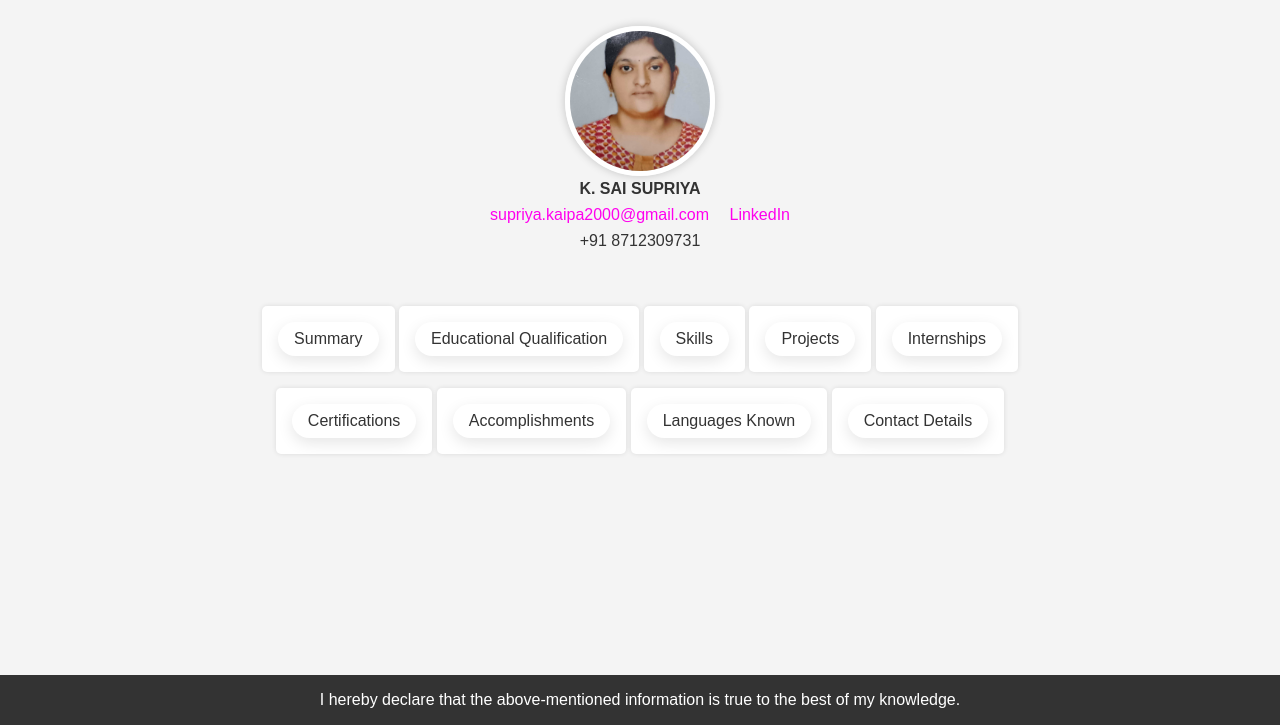
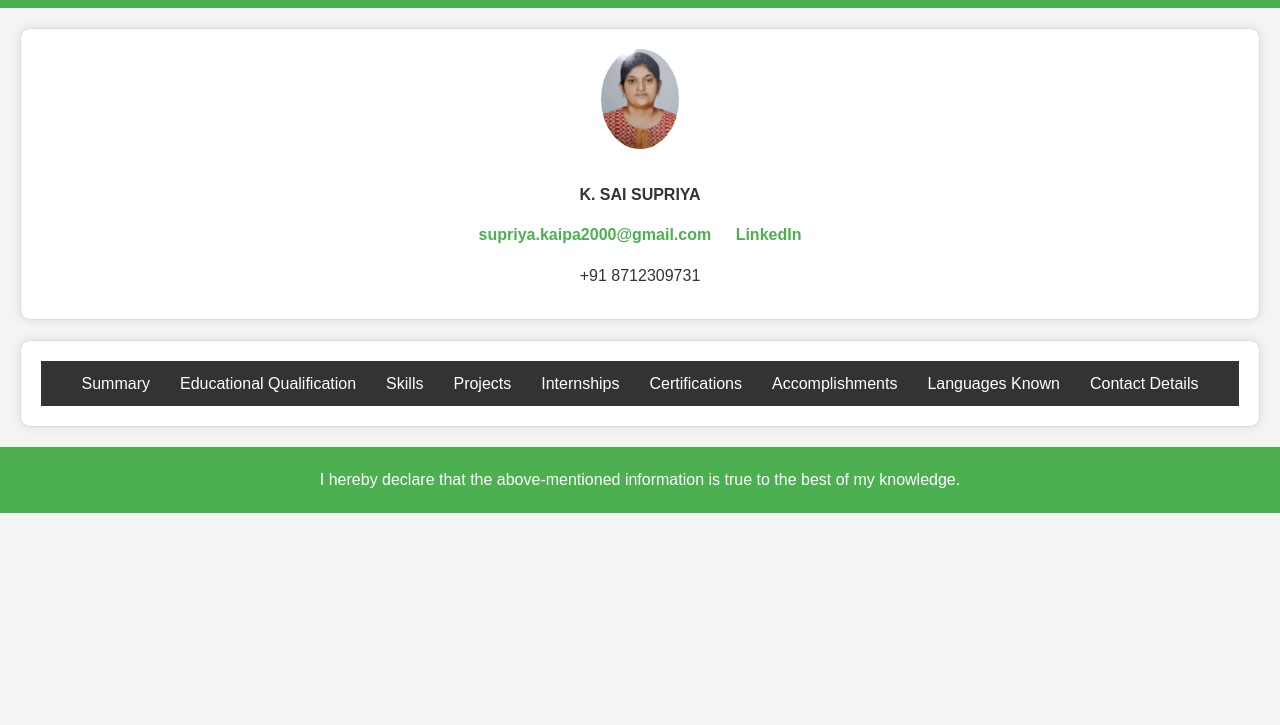
Before and after one commit to supriya083/Portfolio-Website, a plain HTML site: page index.html in a window 1280 px wide. Shown: the part 75-800 px from the top of the page. Drawn offline with Linux system fonts and the light colour scheme.

Commit message:
Update style.css

```diff
--- a/style.css
+++ b/style.css
@@ -1,21 +1,20 @@
-/* Resetting default margin and padding */
-* {
-    margin: 0;
-    padding: 0;
-    box-sizing: border-box;
-}
+/* style.css */
 
 body {
     font-family: Arial, sans-serif;
+    line-height: 1.6;
+    margin: 0;
+    padding: 0;
     background-color: #f4f4f4;
     color: #333;
 }
 
 header {
-    background-color: #333;
-    color: #fff;
+    background-color: #4CAF50;
+    color: white;
+    padding: 1rem 0;
     text-align: center;
-    padding: 1rem 0;
+    margin-bottom: 20px;
 }
 
 header h1 {
@@ -24,103 +23,144 @@ header h1 {
 
 .profile {
     text-align: center;
-    padding: 2rem 0;
+    padding: 20px;
+    background: white;
+    border: 1px solid #ddd;
+    box-shadow: 0 0 10px rgba(0, 0, 0, 0.1);
+    margin: 0 20px 20px 20px;
+    border-radius: 10px;
 }
 
 .profile img {
     border-radius: 50%;
-    width: 150px;
-    height: 150px;
-    object-fit: cover;
-    border: 5px solid #fff;
-    box-shadow: 0 0 10px rgba(0, 0, 0, 0.2);
+    margin-bottom: 15px;
+}
+
+.profile h1 {
+    margin: 10px 0;
 }
 
 .profile a {
     display: inline-block;
-    color: #ff00ee;
+    margin: 5px 10px;
+    color: #4CAF50;
     text-decoration: none;
-    margin: 0.5rem;
-    transition: color 0.3s ease;
+    font-weight: bold;
 }
 
 .profile a:hover {
-    color: #d600b0;
+    text-decoration: underline;
 }
 
-main {
-    max-width: 800px;
-    margin: 0 auto;
-    padding: 1rem;
+.profile p {
+    margin: 10px 0;
+}
+
+nav {
+    background: #333;
+    color: white;
+    padding: 10px 0;
 }
 
 nav ul {
     list-style: none;
     padding: 0;
-    text-align: center;
+    margin: 0;
+    display: flex;
+    justify-content: center;
 }
 
-nav li {
-    display: inline-block;
-    margin: 0 10px;
+nav ul li {
+    margin: 0 15px;
 }
 
-nav a {
+nav ul li a {
+    color: white;
     text-decoration: none;
-    color: #333;
-    background-color: #fff;
-    padding: 0.5rem 1rem;
-    border-radius: 25px;
-    display: inline-block;
-    box-shadow: 0 5px 15px rgba(0, 0, 0, 0.1);
-    transition: background-color 0.3s ease;
 }
 
-nav a:hover {
-    background-color: #f2f2f2;
+nav ul li a:hover {
+    text-decoration: underline;
 }
 
-footer {
-    text-align: center;
-    padding: 1rem 0;
-    background-color: #333;
-    color: #fff;
-    position: fixed;
-    width: 100%;
-    bottom: 0;
+main {
+    padding: 20px;
+    background: white;
+    margin: 0 20px 20px 20px;
+    border: 1px solid #ddd;
+    box-shadow: 0 0 10px rgba(0, 0, 0, 0.1);
+    border-radius: 10px;
 }
 
 table {
     width: 100%;
     border-collapse: collapse;
-    margin: 1rem 0;
+    margin: 20px 0;
+    background: white;
+    box-shadow: 0 0 10px rgba(0, 0, 0, 0.1);
+    border-radius: 10px;
+    overflow: hidden;
 }
 
-table,
-th,
-td {
+table th, table td {
     border: 1px solid #ddd;
-}
-
-th,
-td {
-    padding: 0.5rem;
+    padding: 8px;
     text-align: left;
 }
 
-th {
+table th {
+    background-color: #4CAF50;
+    color: white;
+}
+
+table tr:nth-child(even) {
     background-color: #f2f2f2;
 }
 
-ul {
-    list-style-type: none;
-    padding: 0;
+table tr:hover {
+    background-color: #ddd;
 }
 
-ul li {
-    background: #fff;
-    margin: 0.5rem 0;
-    padding: 1rem;
+table th, table td {
+    border-width: 1px;
+    border-style: solid;
+    border-color: #ddd;
+}
+
+table th {
+    font-weight: bold;
+}
+
+table caption {
+    margin: 10px 0;
+    font-size: 1.2em;
+    font-weight: bold;
+    color: #333;
+}
+
+
+footer {
+    text-align: center;
+    padding: 20px;
+    background: #4CAF50;
+    color: white;
+}
+
+footer p {
+    margin: 0;
+}
+
+footer button {
+    background: white;
+    color: #4CAF50;
+    border: 1px solid #4CAF50;
+    padding: 10px 20px;
+    cursor: pointer;
     border-radius: 5px;
-    box-shadow: 0 0 5px rgba(0, 0, 0, 0.1);
+    margin-top: 10px;
 }
+
+footer button:hover {
+    background: #4CAF50;
+    color: white;
+}
```
